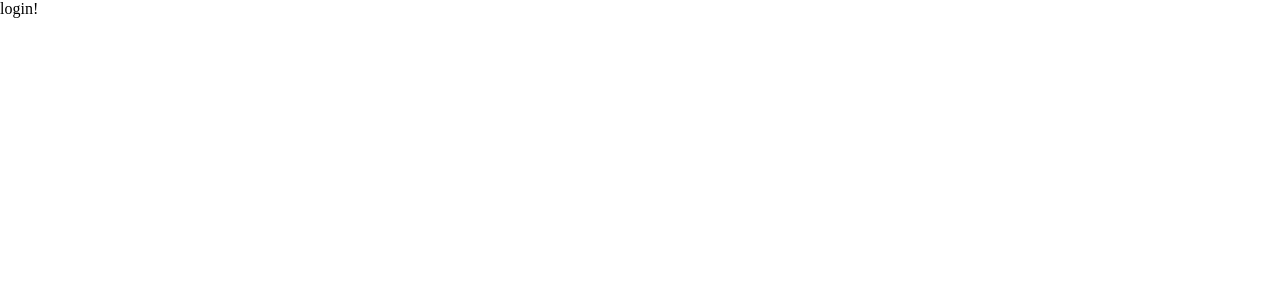
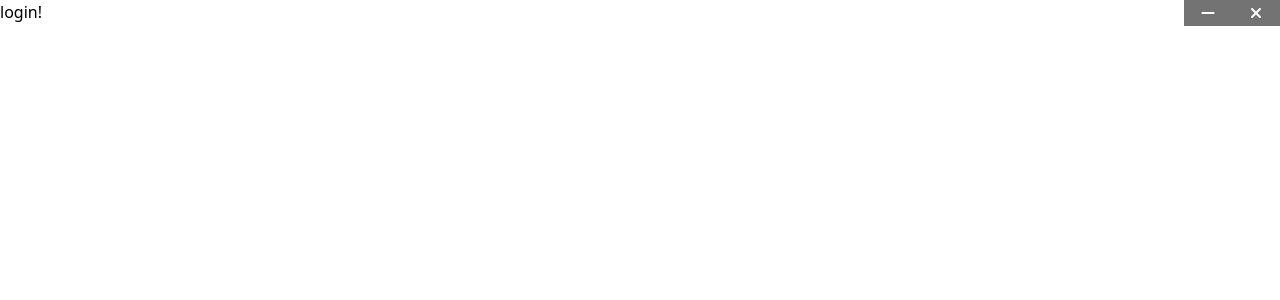
Before and after one commit to raincuhh/NovelView, a React (Vite) app: page /#/login in a window 1280 px wide. Shown: the top 300 px of the page. Built offline with nearby package versions, Linux system fonts and the light colour scheme.

Commit message:
added native buttons

```diff
--- a/index.html
+++ b/index.html
@@ -45,7 +45,7 @@
             href="https://unpkg.com/boxicons@2.1.4/css/boxicons.min.css"
          />
       </noscript>
-      <link rel="stylesheet" href="/css/global.css" />
+      <!--<link rel="stylesheet" href="/css/global.css" />-->
       <!--dev-->
       <script defer type="module" src="/src/app/index.tsx"></script>
       <!--prod-->
--- a/src/app/app.tsx
+++ b/src/app/app.tsx
@@ -2,11 +2,14 @@ import { RouterProvider } from "react-router-dom";
 import { router } from "./routes/routes";
 import AuthProvider from "../features/auth/components/auth_provider";
 import "../shared/lib/fontawesome";
+import "../../public/css/global.css";
+import { NativeWindowButtons } from "../shared/components/native_window_buttons";
 
 export default function App(): JSX.Element {
    return (
       <>
          <div id="app">
+            <NativeWindowButtons />
             <AuthProvider>
                <RouterProvider router={router} />
             </AuthProvider>
--- a/src/shared/components/native_window_buttons.tsx
+++ b/src/shared/components/native_window_buttons.tsx
@@ -1,6 +1,12 @@
 import { invoke } from "@tauri-apps/api/core";
 import { useCallback, useEffect } from "react";
 import { FontAwesomeIcon } from "@fortawesome/react-fontawesome";
+import {
+   faWindowMaximize,
+   faWindowMinimize,
+   faXmark,
+   faMinus,
+} from "@fortawesome/free-solid-svg-icons";
 
 export function NativeWindowButtons(): JSX.Element {
    const handle_btn_event = useCallback((event: string) => {
@@ -21,9 +27,13 @@ export function NativeWindowButtons(): JSX.Element {
 
    return (
       <>
-         <div className="flex flex-row absolute top-0 right-0">
+         <div className="flex flex-row-reverse fixed top-0 right-0">
             <NativeWindowButton
                button_type={NativeWindowButtonTypes.close}
+               on_click={handle_btn_event}
+            />
+            <NativeWindowButton
+               button_type={NativeWindowButtonTypes.minimize}
                on_click={handle_btn_event}
             />
          </div>
@@ -46,25 +56,27 @@ function NativeWindowButton({
    button_type,
    on_click,
 }: NativeWindowButtonProps): JSX.Element {
-   const button_hover_css_list = {
-      close: "",
-      minimize: "",
-      maximize: "",
+   const button_hover = {
+      close: "bg-red-500",
+      minimize: "bg-neutral-300",
+      maximize: "bg-neutral-300",
    };
 
-   const button_hover_color = (
-      button_type_: NativeWindowButtonTypes
-   ): string => {
-      return button_hover_css_list[button_type_];
+   const icons = {
+      close: faXmark,
+      minimize: faMinus,
+      maximize: faWindowMaximize,
    };
 
    return (
       <div
-         className="w-14 h-7 cursor-pointer bg-slate-800"
+         className={`w-12 h-[26px] cursor-pointer bg-neutral-500  flex items-center justify-center ${
+            "hover:" + button_hover[button_type]
+         }`}
          onClick={() => on_click?.(button_type)}
       >
          <div className="px-4">
-            <FontAwesomeIcon icon="xmark" />
+            <FontAwesomeIcon icon={icons[button_type]} className="text-white" />
          </div>
       </div>
    );
--- a/src/shared/lib/fontawesome.ts
+++ b/src/shared/lib/fontawesome.ts
@@ -1,4 +1,9 @@
-import { library, Library } from "@fortawesome/fontawesome-svg-core";
-import { faXmark } from "@fortawesome/free-solid-svg-icons";
+import { library } from "@fortawesome/fontawesome-svg-core";
+import {
+   faXmark,
+   faWindowMaximize,
+   faWindowMinimize,
+   faMinus,
+} from "@fortawesome/free-solid-svg-icons";
 
-library.add(faXmark);
+library.add(faXmark, faWindowMaximize, faWindowMinimize, faMinus);
```
Also changed, not shown: 1 other file (tests, documents, lock files or other folders).
